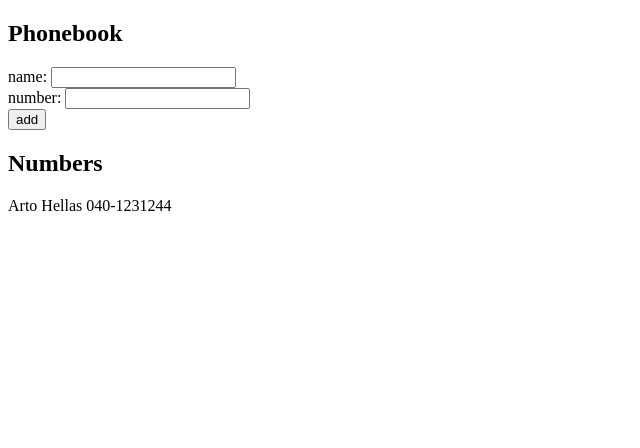
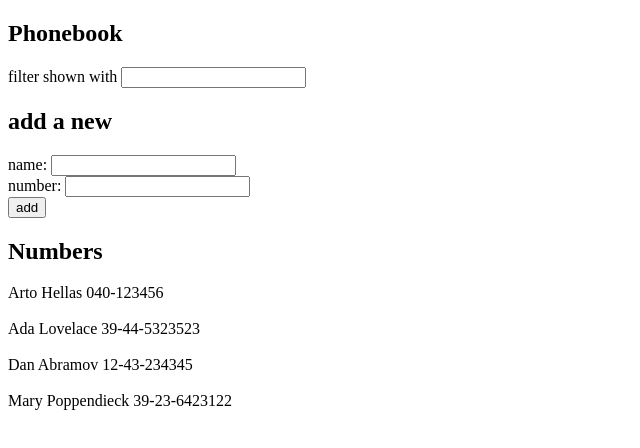
Before and after one commit to BorisBanchev/Fullstack-Open-Course, a React (Vite) app in the folder Osa2/puhelinluettelo/: page / in a window 1280 px wide. Shown: the top 448 px of the page, without its empty margins (0-640 px from the left). Built offline with nearby package versions, Linux system fonts and the light colour scheme.

Commit message:
Tehtävä 2.9

```diff
--- a/Osa2/puhelinluettelo/src/App.jsx
+++ b/Osa2/puhelinluettelo/src/App.jsx
@@ -11,11 +11,13 @@
   );
 };
 
-const Persons = ({ persons }) => {
-  const phones = persons;
+const Persons = ({ persons, filter }) => {
+  const filteredPersons = persons.filter((person) =>
+    person.name.toLowerCase().includes(filter.toLowerCase())
+  );
   return (
     <div>
-      {phones.map((person, name) => (
+      {filteredPersons.map((person, name) => (
         <Person person={person} key={name} />
       ))}
     </div>
@@ -24,11 +26,14 @@
 
 const App = () => {
   const [persons, setPersons] = useState([
-    { name: "Arto Hellas", number: "040-1231244" },
+    { name: "Arto Hellas", number: "040-123456" },
+    { name: "Ada Lovelace", number: "39-44-5323523" },
+    { name: "Dan Abramov", number: "12-43-234345" },
+    { name: "Mary Poppendieck", number: "39-23-6423122" },
   ]);
   const [newName, setNewName] = useState("");
   const [newNumber, setNewNumber] = useState("");
-
+  const [filterText, setFilterText] = useState("");
   const names = persons.map((person) => person.name);
 
   const addPerson = (event) => {
@@ -57,9 +62,18 @@
     setNewNumber(event.target.value);
   };
 
+  const handleFilterTextChange = (event) => {
+    setFilterText(event.target.value);
+  };
+
   return (
     <div>
       <h2>Phonebook</h2>
+      <div>
+        filter shown with{" "}
+        <input value={filterText} onChange={handleFilterTextChange} />
+      </div>
+      <h2>add a new</h2>
       <form onSubmit={addPerson}>
         <div>
           name: <input value={newName} onChange={handleNameChange} />
@@ -72,7 +86,7 @@
         </div>
       </form>
       <h2>Numbers</h2>
-      <Persons persons={persons} />
+      <Persons persons={persons} filter={filterText} />
     </div>
   );
 };
```
